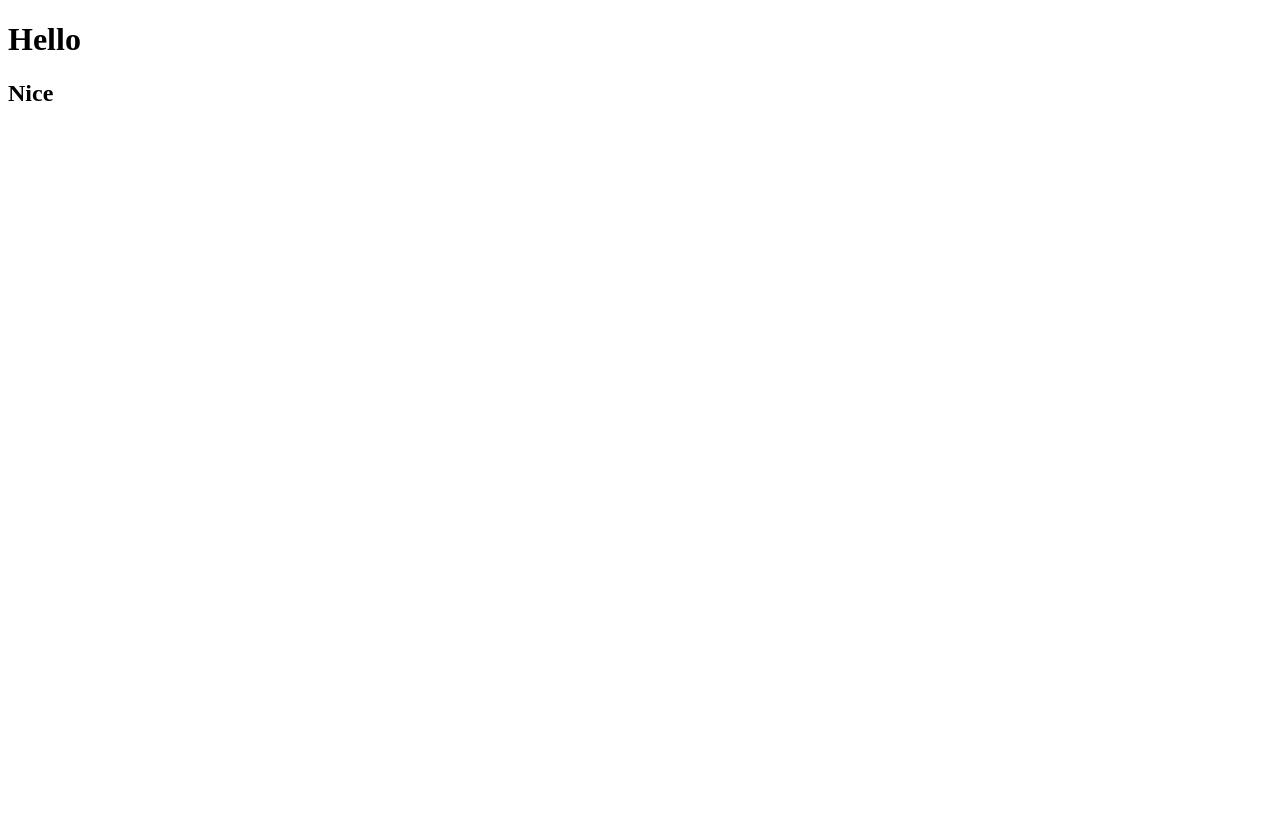
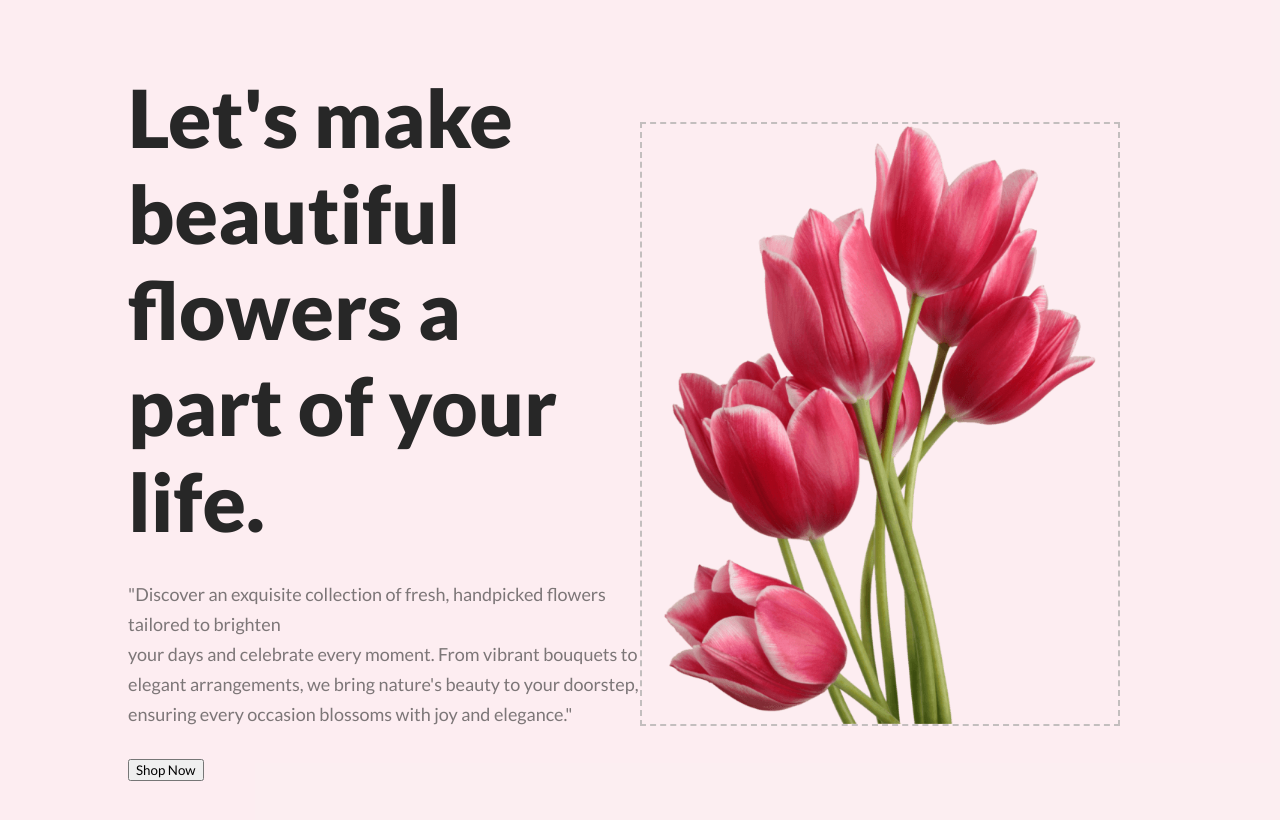
Before and after one commit to masruryeamin/online-flower-shop, a plain HTML site: page index.html in a window 1280 px wide. Drawn offline with Linux system fonts and the light colour scheme.

Commit message:
still on banner

```diff
--- a/index.html
+++ b/index.html
@@ -4,9 +4,26 @@
     <meta charset="UTF-8">
     <meta name="viewport" content="width=device-width, initial-scale=1.0">
     <title>Online Flower Shop</title>
+    <link rel="stylesheet" href="./style.css">
+    <link rel="stylesheet" href="./root.css">
+    <style>
+        @import url('https://fonts.googleapis.com/css2?family=Lato:ital,wght@0,100;0,300;0,400;0,700;0,900;1,100;1,300;1,400;1,700;1,900&display=swap');
+        </style>
 </head>
 <body>
-    <h1>Hello</h1>
-    <h2>Nice</h2>
+    <header>
+        <div class="header-container">
+            <div class="header-left">
+                <h1 id="hd-lft-margin">Let's make <br> beautiful flowers a <br> part of your life.</h1>
+                <p id="hd-lft-margin">"Discover an exquisite collection of fresh, handpicked flowers tailored to brighten <br> your days and celebrate every moment. From vibrant bouquets to elegant arrangements, we bring nature's beauty to your doorstep, ensuring every occasion blossoms with joy and elegance."</p>
+                <a id="hd-lft-margin" href="https://www.google.co.uk/" target="_blank"><button>Shop Now</button></a>
+            </div>
+            <div class="header-right">
+                <div class="header-right-img">
+                    <img src="/images/banner-image.png" alt="">
+                </div>
+            </div>
+        </div>
+    </header>
 </body>
 </html>
--- /dev/null
+++ b/root.css
@@ -0,0 +1,19 @@
+*{  margin: 0;
+    font-family: "Lato", sans-serif;
+    h1{color: rgb(39, 39, 39);
+        font-family: Lato;
+        font-size: 80px;
+        font-weight: 800;
+        line-height: 96px;
+        letter-spacing: 0%;
+        text-align: left;}
+    p{
+        color: rgba(39, 39, 39, 0.6);
+    font-size: 18px;
+    font-weight: 400;
+    line-height: 30px;
+    letter-spacing: 0%;
+    text-align: left;
+    }
+
+}
--- /dev/null
+++ b/style.css
@@ -0,0 +1,37 @@
+/* header section start  */
+
+
+.header-container{
+    height: 850px;
+    background: rgba(229, 84, 115, 0.1);
+    display: flex;
+    justify-content: center;
+    align-items: center;
+
+}
+
+.header-container>div{
+    width: 40%;
+    /* border: 2px solid red; */
+}
+
+#hd-lft-margin{
+    margin-bottom: 30px;
+}
+/* .header-right{
+    display: flex;
+    flex-direction: column;
+    justify-content: center;
+    border: 3px solid rgb(100, 12, 183);
+} */
+/* .header-right-img{
+    border: 2px solid rgb(0, 0, 0);
+    display: flex;
+    flex-direction: column;
+    justify-content: end;
+} */
+.header-right img{
+    height: 600px;
+    border: 2px dashed rgb(195, 190, 190);
+
+}
```
Also changed, not shown: images/Group 57.png (added), images/Group 58.png (added), images/Group 59.png (added), images/banner-image.png (added), images/featured1.png (added), images/featured2.png (added), images/featured3.png (added), images/insta1.png (added), images/insta2.png (added), images/insta3.png (added), images/insta4.png (added), images/latest-deals-bg.png (added), images/sale-0ff.png (added), 1 other file.
